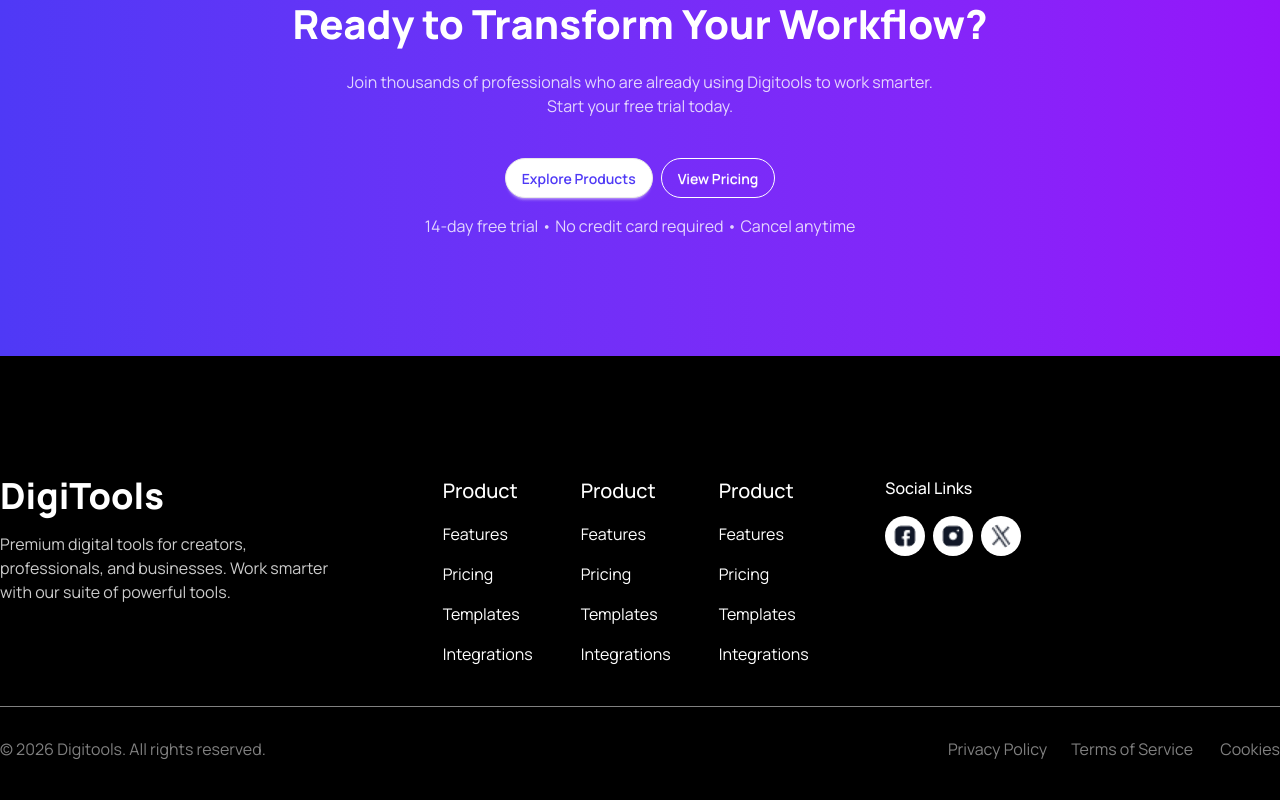
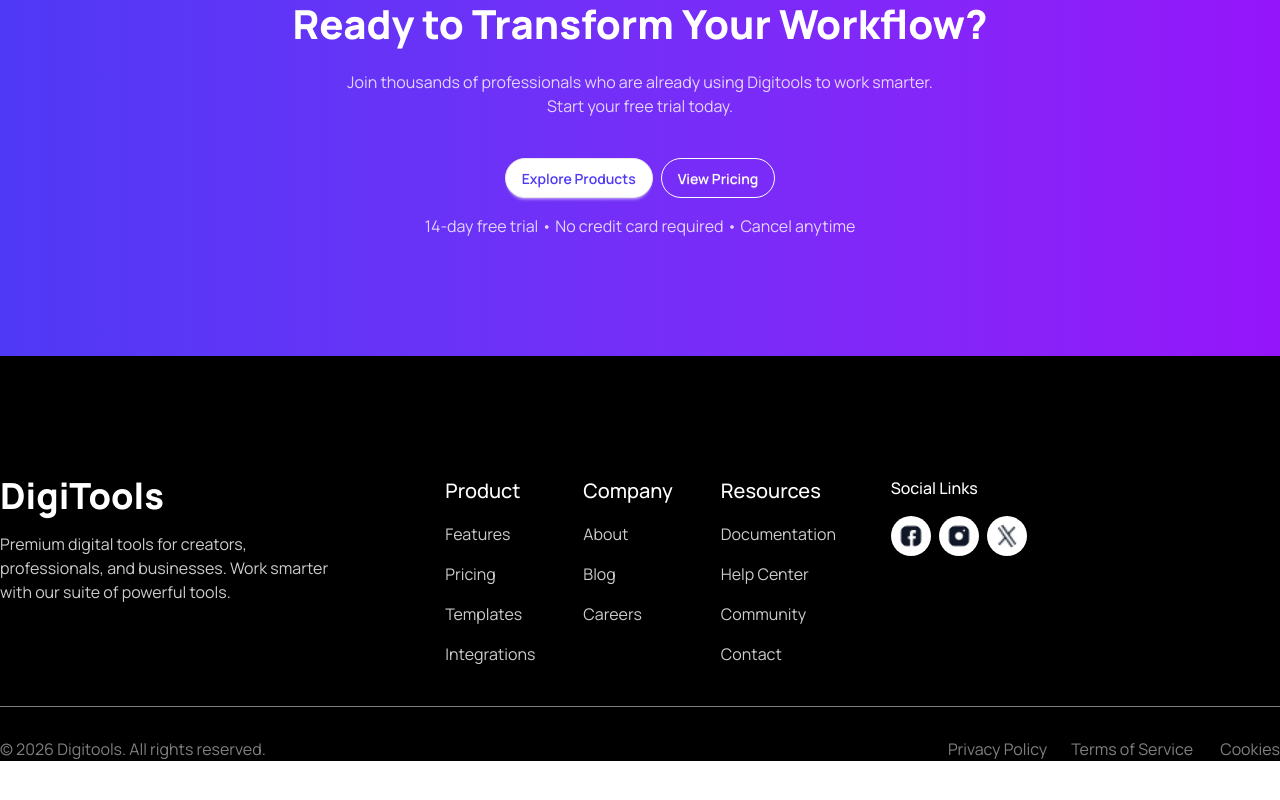
Before and after one commit to Masud76301/B13-A6, a React (Vite) app: page / in a window 1280 px wide. Shown: the part 4497-5297 px from the top of the page. After the commit the page ends 5258 px from the top, so only its background shows below. Built offline with nearby package versions, Linux system fonts and the light colour scheme.

Commit message:
Footer section Done

```diff
--- a/src/component/Footer/Footer.jsx
+++ b/src/component/Footer/Footer.jsx
@@ -6,10 +6,10 @@ import vector from '../../assets/social icon/Vector.png';
 
 const Footer = () => {
     return (
-        <div className='bg-black text-white h-120'>
+        <div className='bg-black text-white h-full'>
             <div className='container mx-auto pt-30 '>
 
-                <div className=' grid grid-cols-3 gap-12 mb-10'>
+                <div className=' grid md:grid-cols-3 gap-14  mb-10'>
                     <div>
                         <h1 className='font-extrabold text-4xl'>DigiTools</h1>
                         <p className='text-[16px] opacity-80 mt-4'>Premium digital tools for creators, <br></br> professionals, and businesses. Work smarter <br></br>with our suite of powerful tools.</p>
@@ -17,24 +17,24 @@ const Footer = () => {
                     <div className='flex gap-12'>
                         <ul className='space-y-4'>
                             <li className='text-[20px] font-medium'>Product</li>
-                            <li>Features</li>
-                            <li>Pricing</li>
-                            <li>Templates</li>
-                            <li>Integrations</li>
+                            <li className="opacity-80">Features</li>
+                            <li className="opacity-80">Pricing</li>
+                            <li className="opacity-80">Templates</li>
+                            <li className="opacity-80">Integrations</li>
                         </ul>
                         <ul className='space-y-4'>
-                            <li className='text-[20px] font-medium'>Product</li>
-                            <li>Features</li>
-                            <li>Pricing</li>
-                            <li>Templates</li>
-                            <li>Integrations</li>
+                            <li className='text-[20px] font-medium'>Company</li>
+                            <li className="opacity-80">About</li>
+                            <li className="opacity-80">Blog </li>
+                            <li className="opacity-80">Careers</li>
+                            <li className="opacity-80"></li>
                         </ul>
                         <ul className='space-y-4'>
-                            <li className='text-[20px] font-medium'>Product</li>
-                            <li>Features</li>
-                            <li>Pricing</li>
-                            <li>Templates</li>
-                            <li>Integrations</li>
+                            <li className='text-[20px] font-medium'>Resources</li>
+                            <li className="opacity-80">Documentation</li>
+                            <li className="opacity-80">Help Center</li>
+                            <li className="opacity-80">Community</li>
+                            <li className="opacity-80">Contact</li>
                         </ul>
                     </div>
                     <div>
```
